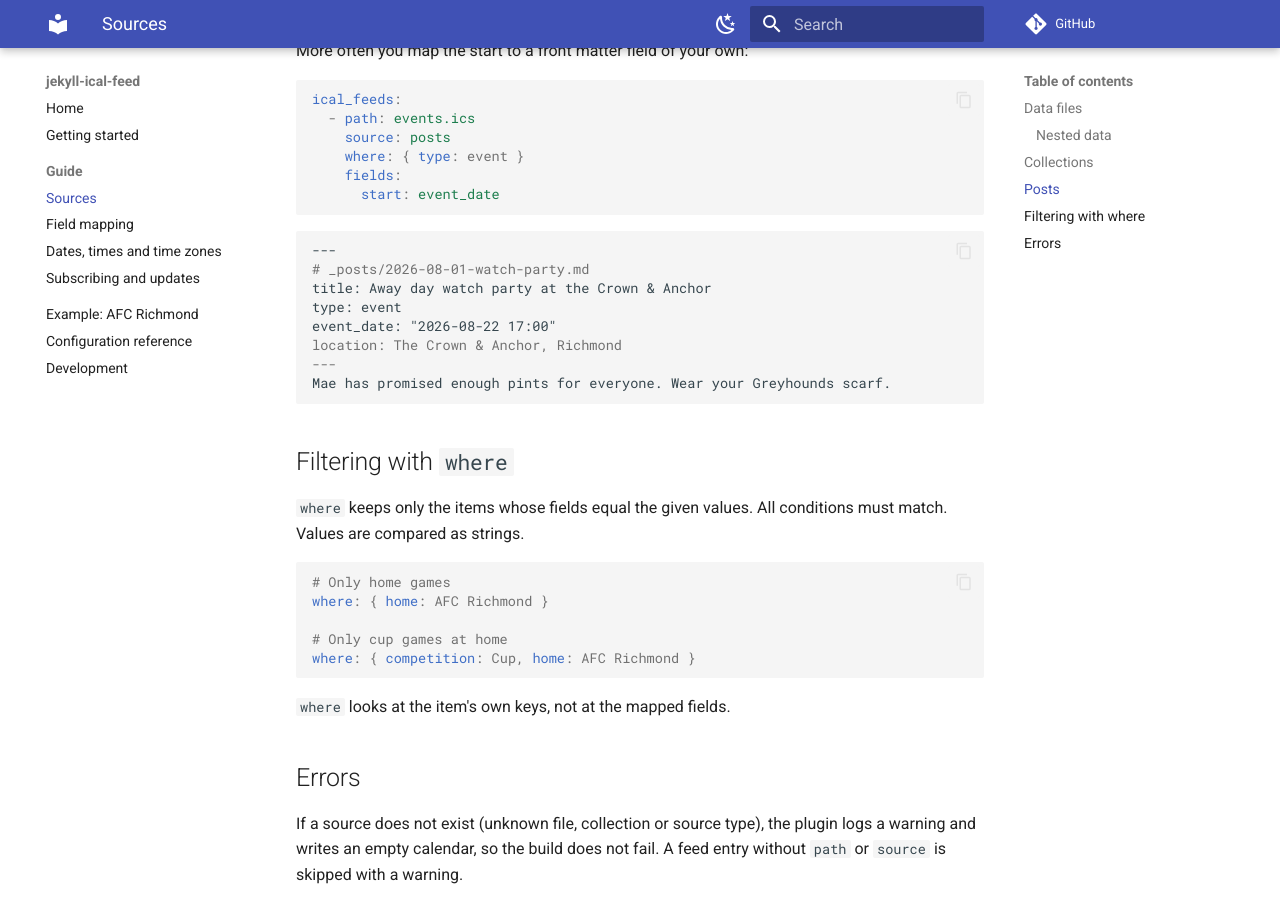
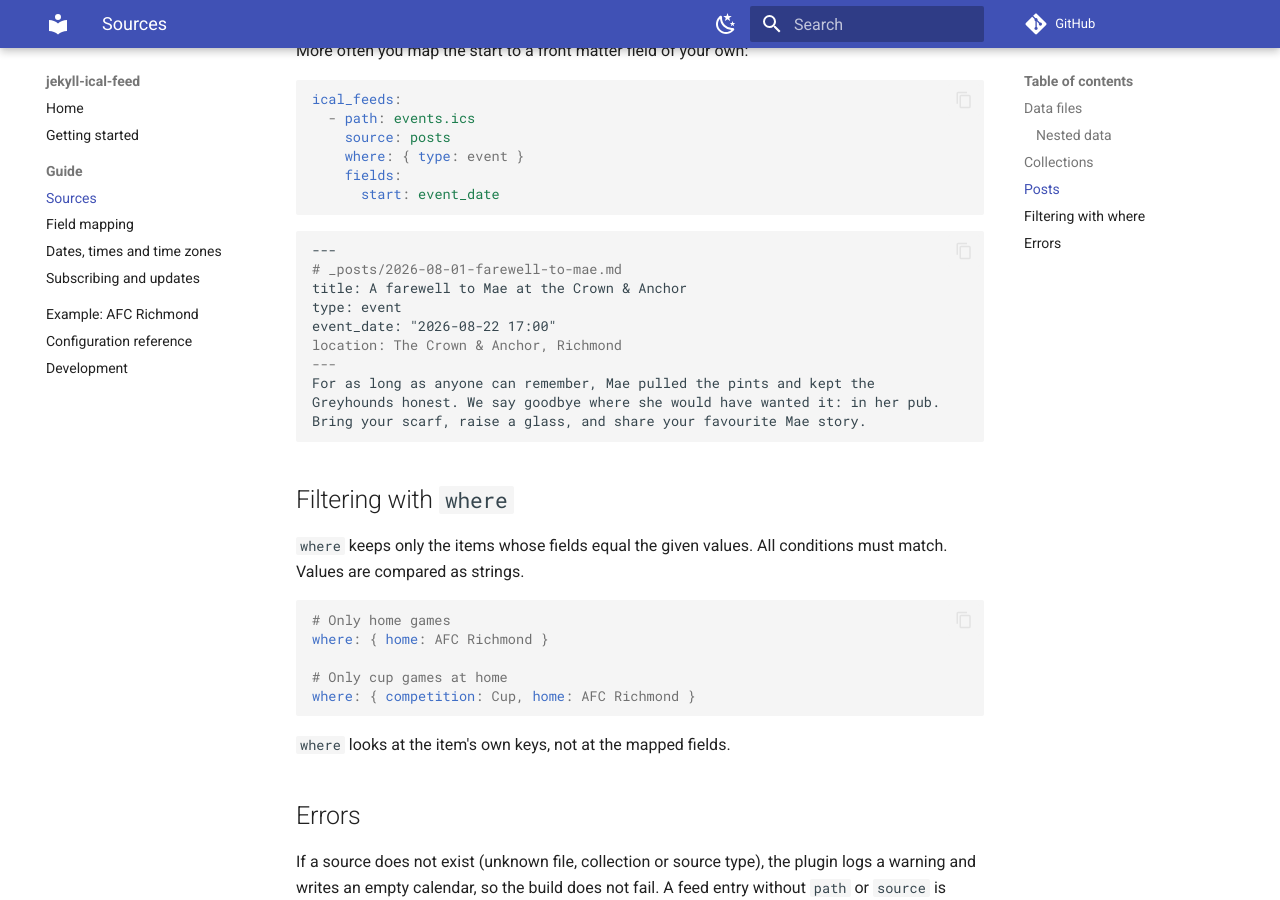
Before and after one commit to hollesse/jekyll-ical-feed, an MkDocs documentation site: the page built from docs/sources.md, in a window 1280 px wide and 900 px high, scrolled down 2341 px. Built offline with MkDocs 1.6.1 and Material for MkDocs 9.7.7, drawn with Linux system fonts in a browser that asks for light colours; comment, search, counter and statistics services are not loaded.

Commit message:
Docs: farewell to Mae at the Crown & Anchor as the posts example
Co-Authored-By: Claude Opus 5.5 <noreply@anthropic.com>
Claude-Session: https://claude.ai/code/session_015TgyRzWtEmp3ayWUXi3itL

````diff
--- a/docs/sources.md
+++ b/docs/sources.md
@@ -121,13 +121,15 @@ ical_feeds:
 
 ```markdown
 ---
-# _posts/2026-08-01-watch-party.md
-title: Away day watch party at the Crown & Anchor
+# _posts/2026-08-01-farewell-to-mae.md
+title: A farewell to Mae at the Crown & Anchor
 type: event
 event_date: "2026-08-22 17:00"
 location: The Crown & Anchor, Richmond
 ---
-Mae has promised enough pints for everyone. Wear your Greyhounds scarf.
+For as long as anyone can remember, Mae pulled the pints and kept the
+Greyhounds honest. We say goodbye where she would have wanted it: in her pub.
+Bring your scarf, raise a glass, and share your favourite Mae story.
 ```
 
 ## Filtering with `where`
````
